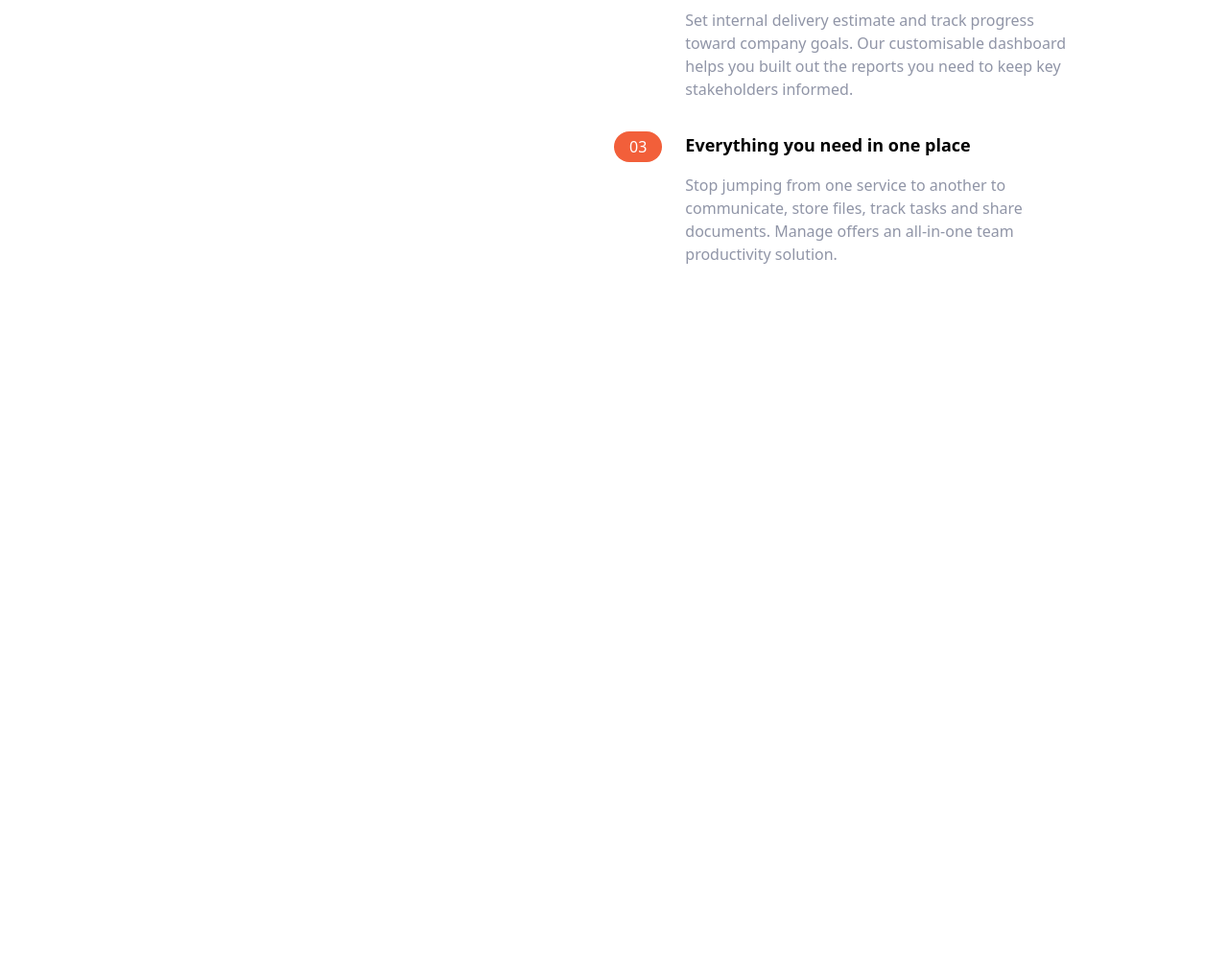
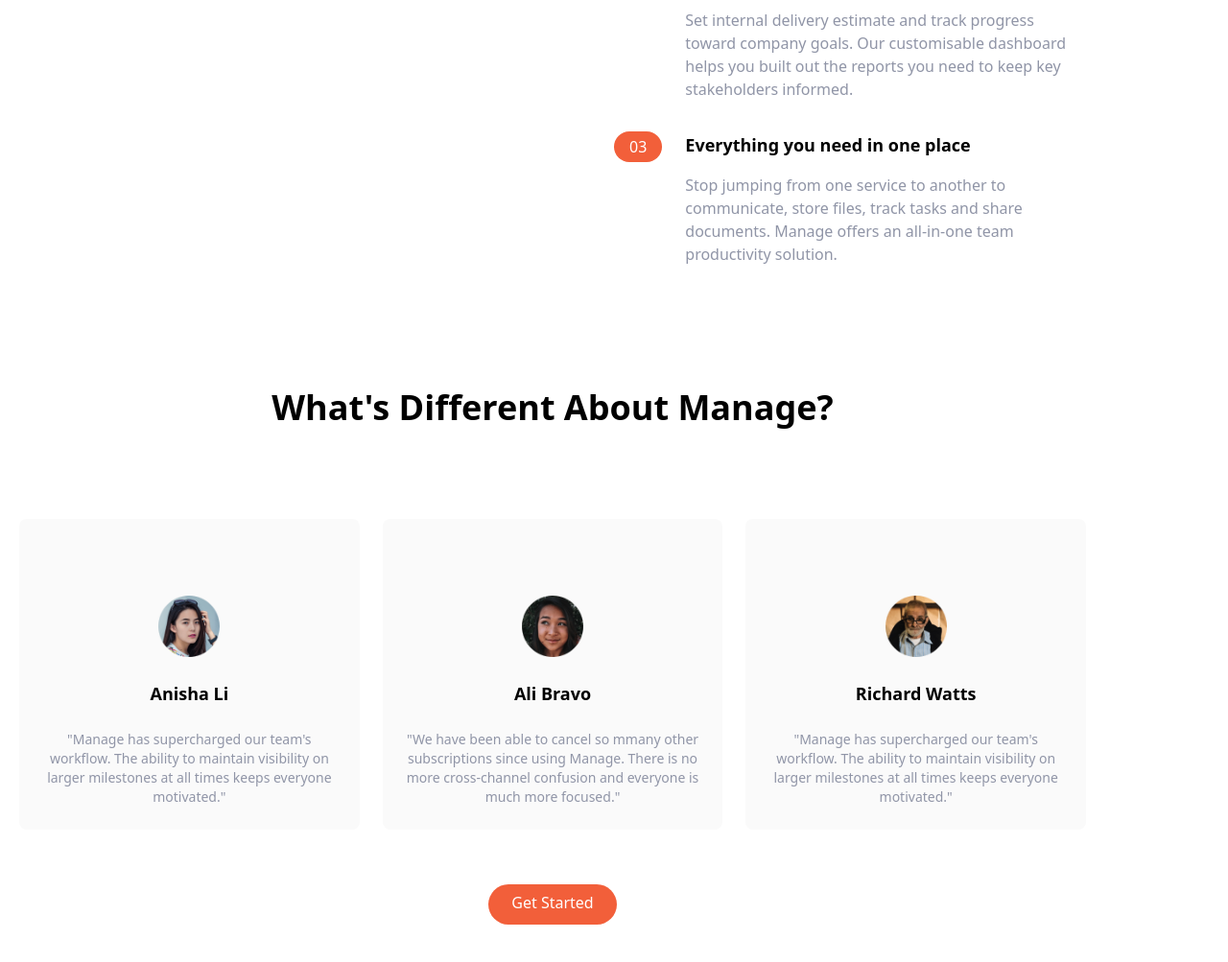
Before and after one commit to akhilsingh1911/tailwind, a website: page index.html in a window 1280 px wide. Shown: the part 863-1866 px from the top of the page at 96% size. Before the commit the page ends 1140 px from the top, so only its background shows below. Drawn offline with Linux system fonts and the light colour scheme.

Commit message:
Testimonial section

```diff
--- a/index.html
+++ b/index.html
@@ -141,5 +141,56 @@
             </div>
          </div>
       </section>
+
+      <!-- testimonials -->
+       <section id="testimonials">
+        <!-- conatiner to heading and testimonial blocks
+          -->
+        <div class="max-w-6xl px-5 mxx-auto mt-32 text-center">
+            <!-- heading -->
+             <h2 class="text-center font-bold text-4xl">
+                What's Different About Manage?
+             </h2>
+             <!-- testimonials container -->
+              <div class="flex flex-col mt-24 md:flex-row md:space-x-6">
+                <!-- testimonial 1 -->
+                 <div class="flex flex-col items-center p-6 space-y-6 rounded-lg bg-veryLightGray md:w-1/3">
+                    <img src="img/avatar-anisha.png" class="w-16 mt-14" alt="">
+                    <h5 class="text-lg font-bold">
+                        Anisha Li
+                    </h5>
+                    <p class="text-sm text-darkGrayishBlue">
+                        "Manage has supercharged our team's workflow. The ability to maintain visibility on larger milestones at all times keeps everyone motivated."
+                    </p>
+                 </div>
+
+                 <!-- testimonial 2 -->
+                 <div class="hidden flex-col items-center p-6 space-y-6 rounded-lg bg-veryLightGray md:flex md:w-1/3">
+                    <img src="img/avatar-ali.png" class="w-16 mt-14" alt="">
+                    <h5 class="text-lg font-bold">
+                        Ali Bravo
+                    </h5>
+                    <p class="text-sm text-darkGrayishBlue">
+                        "We have been able to cancel so mmany other subscriptions since using Manage. There is no more cross-channel confusion and everyone is much more focused."
+                    </p>
+                 </div>
+
+                 <!-- testimonial 3 -->
+                 <div class="hidden flex-col items-center p-6 space-y-6 rounded-lg bg-veryLightGray md:flex md:w-1/3">
+                    <img src="img/avatar-richard.png" class="w-16 mt-14" alt="">
+                    <h5 class="text-lg font-bold">
+                        Richard Watts
+                    </h5>
+                    <p class="text-sm text-darkGrayishBlue">
+                        "Manage has supercharged our team's workflow. The ability to maintain visibility on larger milestones at all times keeps everyone motivated."
+                    </p>
+                 </div>
+              </div>
+              <!-- Button -->
+              <div class="my-16">
+                <a href="#" class="p-3 px-6 pt-2 text-white bg-brightRed rounded-full baseline hover:bg-brightRedLight">Get Started</a>
+              </div>
+        </div>
+       </section>
 </body>
 </html>
```
Also changed, not shown: css/main.css, img/avatar-ali.png (added), img/avatar-anisha.png (added), img/avatar-richard.png (added), img/avatar-shanai.png (added), img/bg-simplify-section-desktop.svg (added), img/bg-simplify-section-mobile.svg (added), img/bg-tablet-pattern.svg (added), img/favicon-32x32.png (added), img/icon-close (1).svg (added), img/icon-close.svg (added), img/icon-facebook.svg (added), img/icon-hamburger.svg (added), img/icon-instagram.svg (added), 3 more files.
